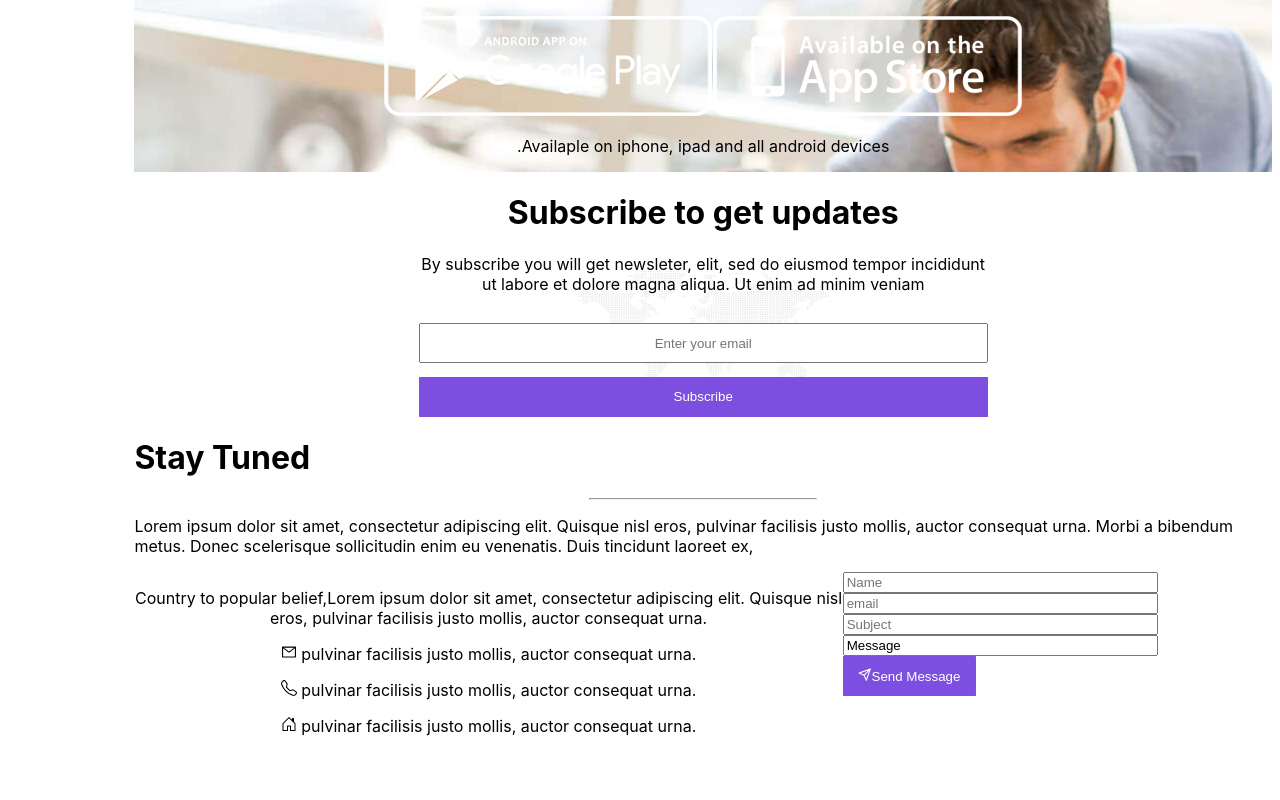
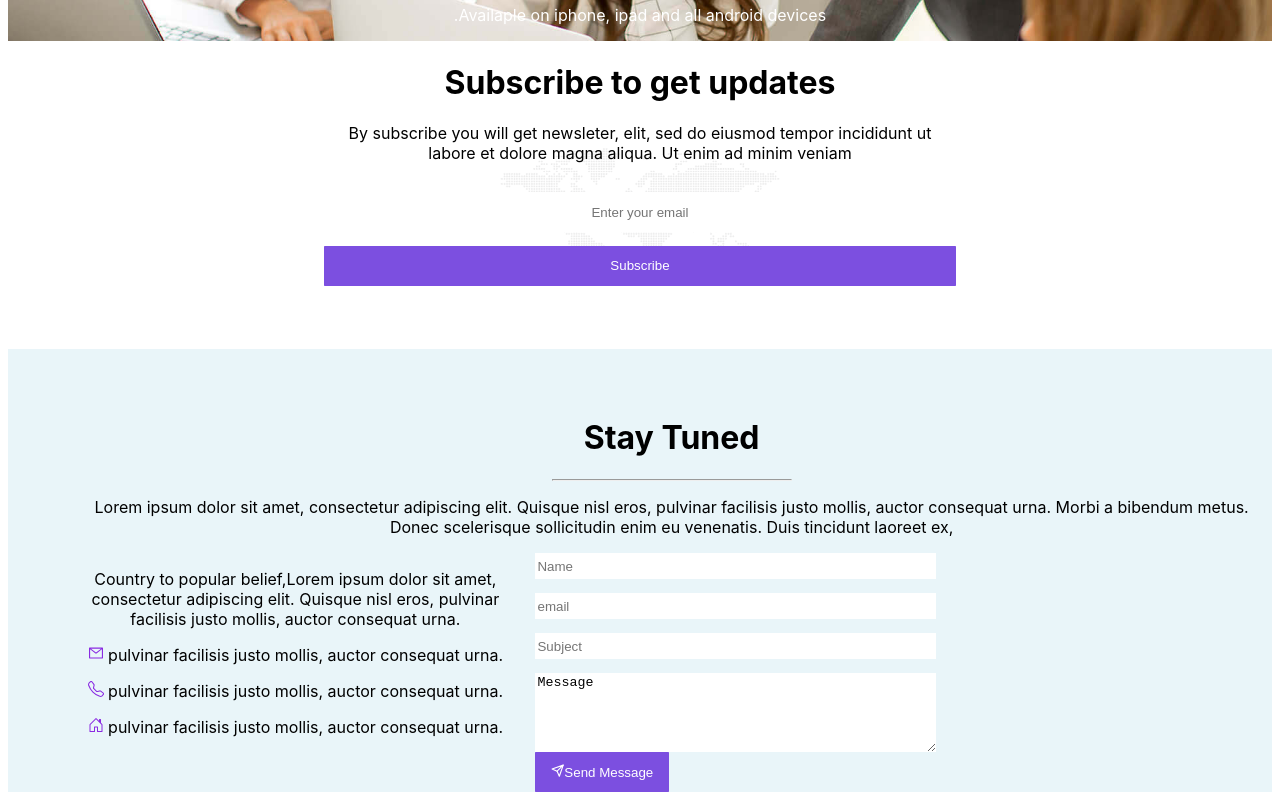
Before and after one commit to AlaaAlsalem/Basma, a React (Create React App) app: page / in a window 1280 px wide. Shown: the part 3592-4392 px from the top of the page. Before the commit the page ends 4352 px from the top, so only its background shows below. Built offline with nearby package versions, Linux system fonts and the light colour scheme.

Commit message:
Style the contact component

```diff
--- a/src/App.css
+++ b/src/App.css
@@ -6,7 +6,7 @@
   display: flex;
   flex-direction: column;
   justify-content: center;
-  margin-left: 10%;
+  /*margin-left: 10%;*/
 }
 
 button {
@@ -32,3 +32,7 @@ ul {
 a {
   text-decoration: none;
 }
+
+input, textarea {
+  border: hidden;
+}
--- a/src/components/Contact.css
+++ b/src/components/Contact.css
@@ -1,12 +1,45 @@
+#contact_us {
+    display: flex;
+    flex-direction: column;
+    align-content: center;
+    padding-top: 3em;
+    background-color: #e9f5f9;
+    margin-top: 5%;
+    padding-left: 5%;
+}
+
+.stay_tund {
+    text-align: center;
+}
 
 .contact {
     display: flex;
     width: 90%;
     text-align: center;
+    flex-wrap: nowrap;
+}
+
+.conact_phone {
+    width: 40%;
+    padding-left:1em ;
 }
 
 .contact_form {
     display: flex;
     flex-direction: column;
-    width: 50%;
+    flex-wrap: wrap;
+    padding-left: 2em;
+    width: 40%;
 }
+.icon {
+    color: blueviolet;
+}
+
+.finput {
+    margin-bottom: 1em;
+    height: 2em;
+  border: hidden;
+}
+input {
+    outline: none;
+}
--- a/src/components/Contact.js
+++ b/src/components/Contact.js
@@ -7,7 +7,7 @@ import './Contact.css'
 const Contact = () => {
     return (
         <div id='contact_us'>
-            <div>
+            <div className='stay_tund'>
                 <h1>Stay Tuned</h1>
                 <hr />
                 <p>Lorem ipsum dolor sit amet, consectetur adipiscing elit. Quisque nisl eros,
@@ -15,21 +15,22 @@ const Contact = () => {
                     Donec scelerisque sollicitudin enim eu venenatis. Duis tincidunt laoreet ex, </p>
             </div>
             <div className='contact'>
-                <div>
+                <div className='conact_phone'>
                 <p>Country to popular belief,Lorem ipsum dolor sit amet, consectetur
                     adipiscing elit. Quisque nisl eros,
                     pulvinar facilisis justo mollis, auctor consequat urna.
                      </p>
-                     <p><AiOutlineMail/> pulvinar facilisis justo mollis, auctor consequat urna. </p>
-                     <p><BsTelephone/> pulvinar facilisis justo mollis, auctor consequat urna. </p>
-                     <p><BsHouseDoor/> pulvinar facilisis justo mollis, auctor consequat urna. </p>
+                     <p><AiOutlineMail className='icon'/> pulvinar facilisis justo mollis, auctor consequat urna. </p>
+                     <p><BsTelephone className='icon'/> pulvinar facilisis justo mollis, auctor consequat urna. </p>
+                     <p><BsHouseDoor className='icon'/> pulvinar facilisis justo mollis, auctor consequat urna. </p>
                      </div>
                      <form className='contact_form'>
-                        <input type='text' placeholder='Name'/>
-                        <input type = 'email' placeholder='email'/>
-                        <input type='text' placeholder ='Subject'/>
-                        <input type='textarea' value='Message'/>
-                        <button type = 'submit' ><FiSend/>Send Message </button>
+                        <input type='text' placeholder='Name' className='finput'/>
+                        <input type = 'email' placeholder='email' className='finput'/>
+                        <input type='text' placeholder ='Subject' className='finput'/>
+                        <textarea type='textarea' value='Message'  rows={5}
+          cols={5}/>
+                        <button type = 'submit'  ><FiSend/>Send Message </button>
                      </form>
 
             </div>
--- a/src/components/MobApp.css
+++ b/src/components/MobApp.css
@@ -5,10 +5,25 @@
     text-align: center;
 }
 
+.transparent {
+    background-color: rgba(88, 29, 29, 0.5);
+}
+
+.transparent {
+    opacity: 0.5;
+}
+
 .mob_main {
-    background-image: url('./download-bg.jpeg');
-    background-color: transparent('red');
+    text-align: center;
+    color: #fff;
+    /*background-image: url('./download-bg.jpeg');*/
+    background:url('./download-bg.jpeg')rgba(22, 11, 36, 0.3);
+    background-position: center;
+    background-size: cover;
+    height: fit-content;
 }
+
+
 .mob_second {
     display: flex;
     flex-direction: column;
@@ -18,13 +33,16 @@
     background-repeat: no-repeat;
     background-size: 100%;
 }
+
 .mob_form {
     display: flex;
     flex-direction: column;
     align-items: center;
     width: 100%;
 }
-.mob_form input, .mob_form button {
+
+.mob_form input,
+.mob_form button {
     margin-top: 1em;
     text-align: center;
     width: 100%;
```
